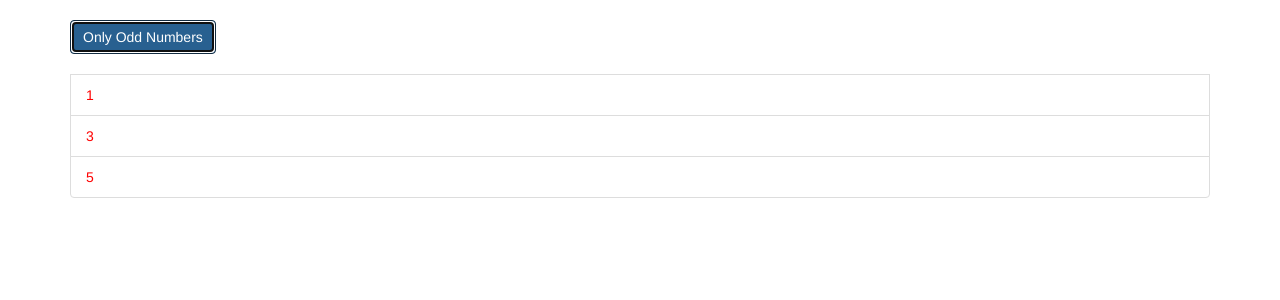
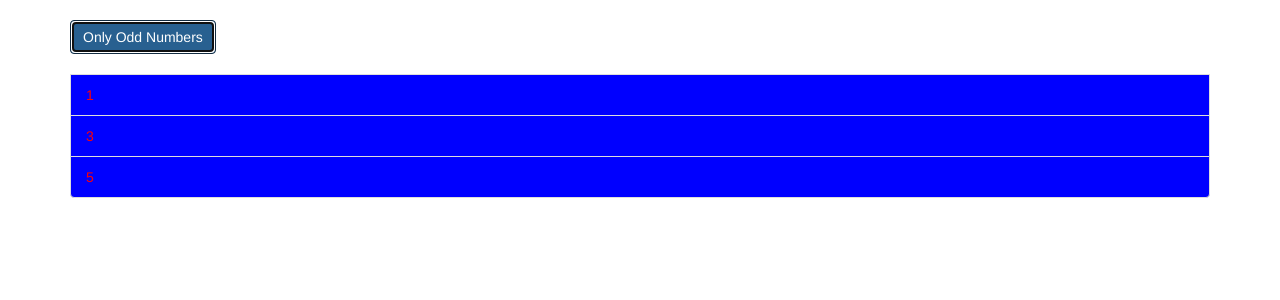
Before and after one commit to Anandhakrishnan1/Learn-Angular, an Angular app in the folder Angular - The complete guide/Directive/: page / in a window 1280 px wide. Both pictures are taken after a click on the button "Only Odd Numbers". Shown: the top 300 px of the page. Built offline with nearby package versions, Linux system fonts and the light colour scheme.

Commit message:
Using renderer to build better attribute directive

```diff
--- a/Angular - The complete guide/Directive/src/app/app.component.html
+++ b/Angular - The complete guide/Directive/src/app/app.component.html
@@ -16,6 +16,7 @@
             *ngFor="let odd of oddNumbers"
             class="list-group-item"
             [ngClass]="{odd: odd % 2 !== 0}"
+            appOddHighlight
             >
             {{ odd }}
           </li>
--- a/Angular - The complete guide/Directive/src/app/app.component.ts
+++ b/Angular - The complete guide/Directive/src/app/app.component.ts
@@ -2,11 +2,12 @@ import { Component } from '@angular/core';
 import { CommonModule } from '@angular/common';
 import { RouterOutlet } from '@angular/router';
 import { BasicHighlightDirective } from './basic-highlight/basic-highlight.directive';
+import { OddHighlightDirective } from './odd-highlight/odd-highlight.directive';
 
 @Component({
   selector: 'app-root',
   standalone: true,
-  imports: [CommonModule, RouterOutlet, BasicHighlightDirective],
+  imports: [CommonModule, RouterOutlet, BasicHighlightDirective, OddHighlightDirective],
   templateUrl: './app.component.html',
   styleUrl: './app.component.css'
 })
--- a/Angular - The complete guide/Directive/src/app/odd-highlight/odd-highlight.directive.ts
+++ b/Angular - The complete guide/Directive/src/app/odd-highlight/odd-highlight.directive.ts
@@ -1,4 +1,4 @@
-import { Directive } from '@angular/core';
+import { Directive, ElementRef, Renderer2 } from '@angular/core';
 
 @Directive({
   selector: '[appOddHighlight]',
@@ -6,6 +6,9 @@ import { Directive } from '@angular/core';
 })
 export class OddHighlightDirective {
 
-  constructor() { }
+  constructor(private renderer : Renderer2, private elementRef : ElementRef) { }
 
+  ngOnInit(){
+    this.renderer.setStyle(this.elementRef.nativeElement, 'background-color', 'blue');
+  }
 }
```
